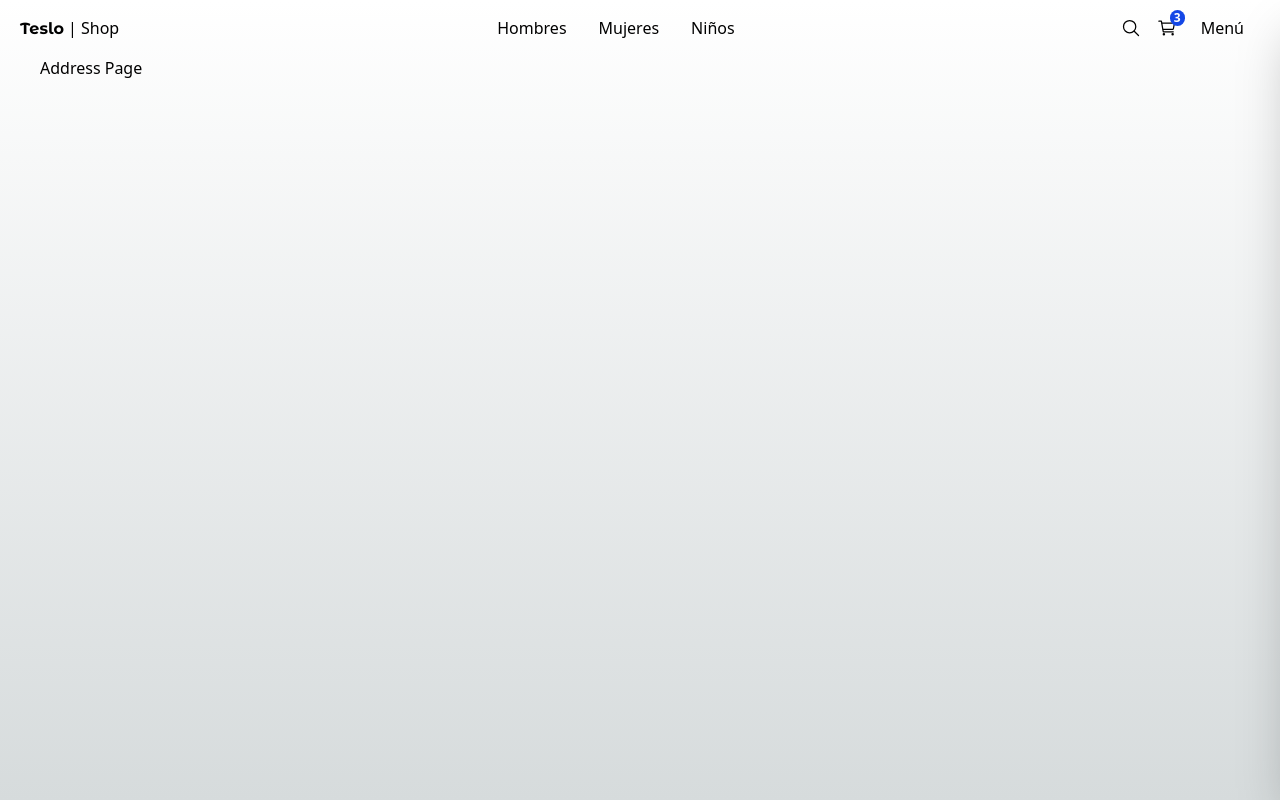
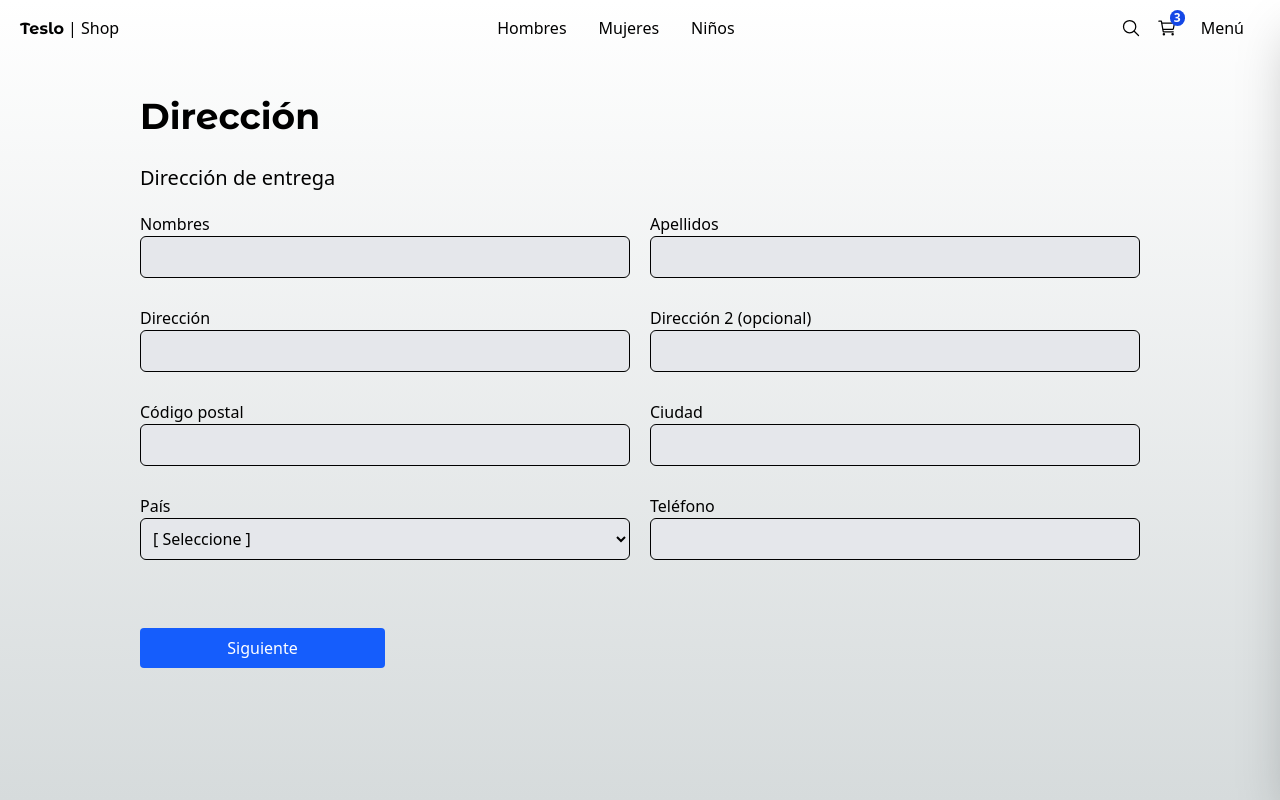
Before and after one commit to juanovni/nextjs-prisma-shop, a Next.js app: page /checkout/address in a window 1280 px wide. Built offline with nearby package versions, Linux system fonts and the light colour scheme.

Commit message:
Address page

```diff
--- a/src/app/(shop)/cart/page.tsx
+++ b/src/app/(shop)/cart/page.tsx
@@ -1,8 +1,102 @@
+import Link from 'next/link';
 
-export default function() {
+import Image from 'next/image';
+import { redirect } from 'next/navigation';
+
+import { QuantitySelector, Title } from '@/components';
+import { initialData } from '@/seed/seed';
+
+
+const productsInCart = [
+  initialData.products[0],
+  initialData.products[1],
+  initialData.products[2],
+];
+
+export default function () {
+  // redirect('/empty');
   return (
-    <div>
-      <h1>Cart Page</h1>
+    <div className="flex justify-center items-center mb-72 px-10 sm:px-0">
+
+      <div className="flex flex-col w-[1000px]">
+
+        <Title title='Carrito' />
+
+
+        <div className="grid grid-cols-1 sm:grid-cols-2 gap-10">
+
+          {/* Carrito */}
+          <div className="flex flex-col mt-5">
+            <span className="text-xl">Agregar más items</span>
+            <Link href="/" className="underline mb-5">
+              Continúa comprando
+            </Link>
+
+
+
+            {/* Items */}
+            {
+              productsInCart.map(product => (
+
+                <div key={product.slug} className="flex mb-5">
+                  <Image
+                    src={`/products/${product.images[0]}`}
+                    width={100}
+                    height={100}
+                    style={{
+                      width: '100px',
+                      height: '100px'
+                    }}
+                    alt={product.title}
+                    className="mr-5 rounded"
+                  />
+
+                  <div>
+                    <p>{product.title}</p>
+                    <p>${product.price}</p>
+                    <QuantitySelector quantity={3} />
+
+                    <button className="underline mt-3">
+                      Remover
+                    </button>
+                  </div>
+
+                </div>
+              ))
+            }
+          </div>
+
+          {/* Checkout - Resumen de orden */}
+          <div className="bg-white rounded-xl shadow-xl p-7 h-fit">
+            <h2 className="text-2xl mb-2">Resumen de orden</h2>
+
+            <div className="grid grid-cols-2">
+
+              <span>No. Productos</span>
+              <span className="text-right">3 artículos</span>
+
+              <span>Subtotal</span>
+              <span className="text-right">$ 100</span>
+
+              <span>Impuestos (15%)</span>
+              <span className="text-right">$ 100</span>
+
+              <span className="mt-5 text-2xl">Total:</span>
+              <span className="mt-5 text-2xl text-right">$ 100</span>
+
+
+            </div>
+
+            <div className="mt-5 mb-2 w-full">
+              <Link
+                className="flex btn-primary justify-center"
+                href="/checkout/address">
+                Checkout
+              </Link>
+            </div>
+          </div>
+        </div>
+      </div>
     </div>
   );
 }
--- a/src/app/(shop)/checkout/address/page.tsx
+++ b/src/app/(shop)/checkout/address/page.tsx
@@ -1,8 +1,104 @@
+import { Title } from '@/components';
+import Link from 'next/link';
 
-export default function() {
+export default function NamePage() {
   return (
-    <div>
-      <h1>Address Page</h1>
+    <div className="flex flex-col sm:justify-center sm:items-center mb-72 px-10 sm:px-0">
+
+
+
+      <div className="w-full  xl:w-[1000px] flex flex-col justify-center text-left">
+
+        <Title title="Dirección" subtitle="Dirección de entrega" />
+
+        <div className="grid grid-cols-1 gap-2 sm:gap-5 sm:grid-cols-2">
+
+
+          <div className="flex flex-col mb-2">
+            <span>Nombres</span>
+            <input
+              type="text"
+              className="p-2 border rounded-md bg-gray-200"
+            />
+          </div>
+
+          <div className="flex flex-col mb-2">
+            <span>Apellidos</span>
+            <input
+              type="text"
+              className="p-2 border rounded-md bg-gray-200"
+            />
+          </div>
+
+          <div className="flex flex-col mb-2">
+            <span>Dirección</span>
+            <input
+              type="text"
+              className="p-2 border rounded-md bg-gray-200"
+            />
+          </div>
+
+          <div className="flex flex-col mb-2">
+            <span>Dirección 2 (opcional)</span>
+            <input
+              type="text"
+              className="p-2 border rounded-md bg-gray-200"
+            />
+          </div>
+
+
+          <div className="flex flex-col mb-2">
+            <span>Código postal</span>
+            <input
+              type="text"
+              className="p-2 border rounded-md bg-gray-200"
+            />
+          </div>
+
+          <div className="flex flex-col mb-2">
+            <span>Ciudad</span>
+            <input
+              type="text"
+              className="p-2 border rounded-md bg-gray-200"
+            />
+          </div>
+
+          <div className="flex flex-col mb-2">
+            <span>País</span>
+            <select
+              className="p-2 border rounded-md bg-gray-200"
+            >
+              <option value="">[ Seleccione ]</option>
+              <option value="CRI">Costa Rica</option>
+            </select>
+          </div>
+
+          <div className="flex flex-col mb-2">
+            <span>Teléfono</span>
+            <input
+              type="text"
+              className="p-2 border rounded-md bg-gray-200"
+            />
+          </div>
+
+
+
+          <div className="flex flex-col mb-2 sm:mt-10">
+            <Link
+              href='/checkout'
+              className="btn-primary flex w-full sm:w-1/2 justify-center ">
+              Siguiente
+            </Link>
+          </div>
+
+
+        </div>
+
+      </div>
+
+
+
+
     </div>
   );
 }
```
